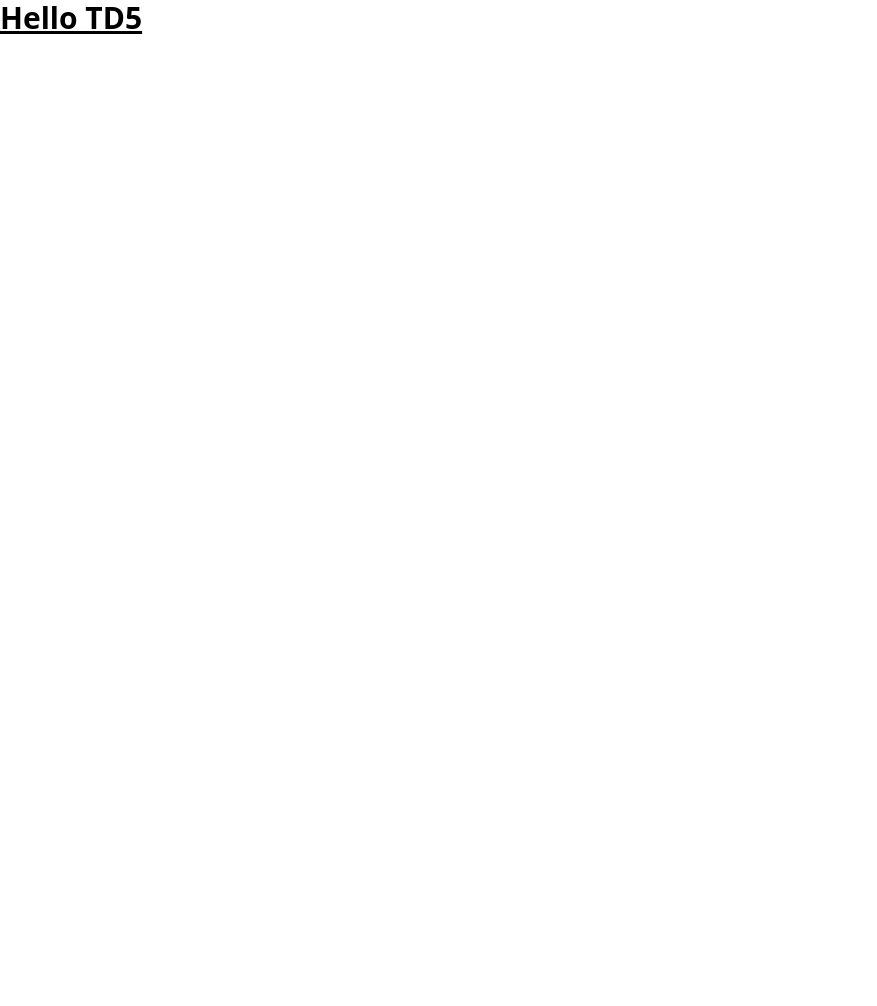
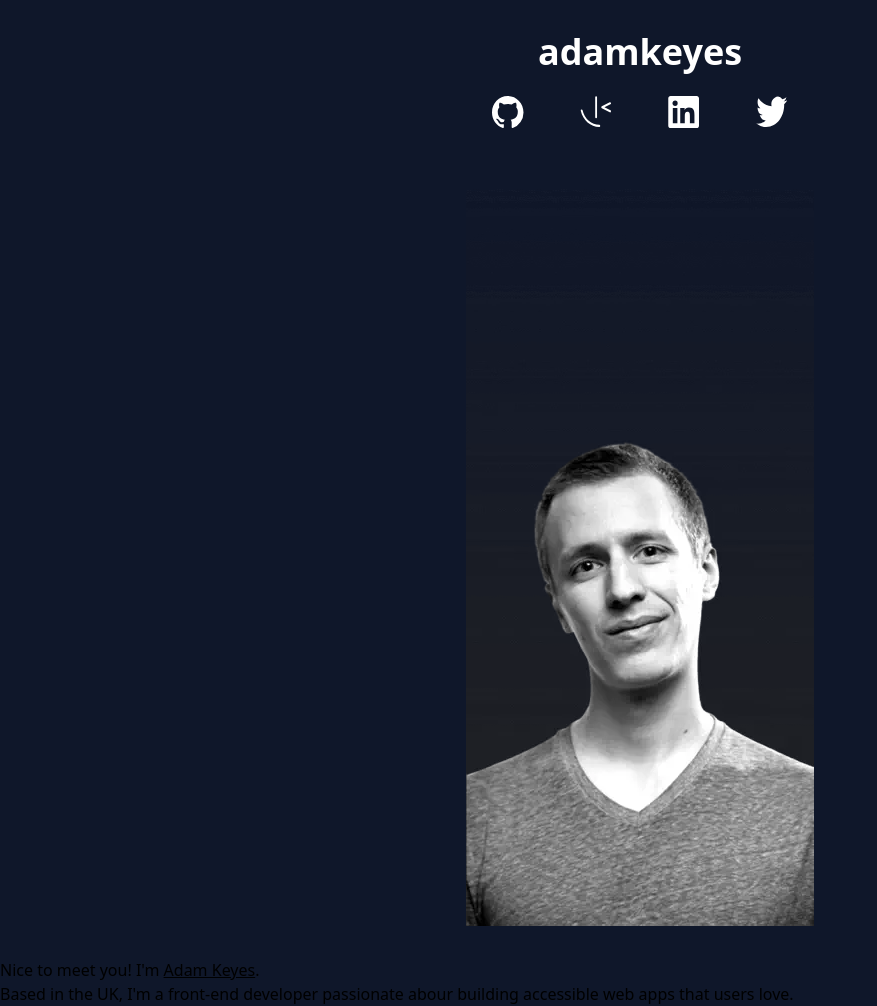
Before and after one commit to Lylian-Mercier/TD5_R312, a website built with Vite: page index.html in a window 1280 px wide. Shown: the whole page, without its empty margins (0-877 px from the left). Before the commit the page ends 800 px from the top, so only its background shows below. Built offline with nearby package versions, Linux system fonts and the light colour scheme.

Commit message:
push start html +css

```diff
--- a/index.html
+++ b/index.html
@@ -5,7 +5,20 @@
     <meta name="viewport" content="width=device-width, initial-scale=1.0" />
     <link href="/src/style.css" rel="stylesheet" />
   </head>
-  <body>
-    <h1 class="text-3xl font-bold underline">Hello TD5</h1>
+  <body class="bg-background">
+    <main class="flex flex-col items-center p-8">
+      <h1 class="font-bold text-text text-4xl">adamkeyes</h1>
+      <div class="flex space-x-6 mt-6 gap-8">
+        <img src="/assets/Icons/icon-github.svg" alt="GitHub" class="w-8 h-8" />
+        <img src="/assets/Icons/icon-frontend-mentor.svg" alt="Frontend Mentor" class="w-8 h-8" />
+        <img src="/assets/Icons/icon-linkedin.svg" alt="LinkedIn" class="w-8 h-8" />
+        <img src="/assets/Icons/icon-twitter.svg" alt="Twitter" class="w-8 h-8" />
+      </div>
+      <img src="/assets/Profile/image-profile-mobile.webp" alt="Profile" class="w-auto h-auto mt-8" />
+    </main>
+    <article>
+      <h1>Nice to meet you! I'm <u>Adam Keyes</u>.</h1>
+      <p>Based in the UK, I'm a front-end developer passionate abour building accessible web apps that users love.</p>
+    </article>
   </body>
 </html>
--- a/src/style.css
+++ b/src/style.css
@@ -1 +1,29 @@
 @import "tailwindcss";
+
+@theme inline {
+    --color-background: var(--background);
+    --color-text: var(--text);
+    --color-subtext: var(--subtext);
+}
+
+@layer base {
+    :root {
+        /* Primitive Tokens */
+        --clr-white: oklch(1 0 0);
+
+        --clr-gray-300: oklch(87.2% 0.01 258.338);
+        --clr-gray-400: oklch(70.7% 0.022 261.325);
+        --clr-gray-800: oklch(27.8% 0.033 256.848);
+        --clr-gray-900: oklch(21% 0.034 264.665);
+
+        --clr-green: oklch(87.1% 0.15 154.449);
+        --clr-green-300: oklch(79.2% 0.209 151.711);
+
+        --clr-dark-blue: oklch(0.2077 0.0398 265.75);
+
+        /* Tokens Sémantiques */
+        --background: var(--clr-dark-blue);
+        --text: var(--clr-white);
+        --subtext: var(--clr-gray-300);
+    }
+}
```
